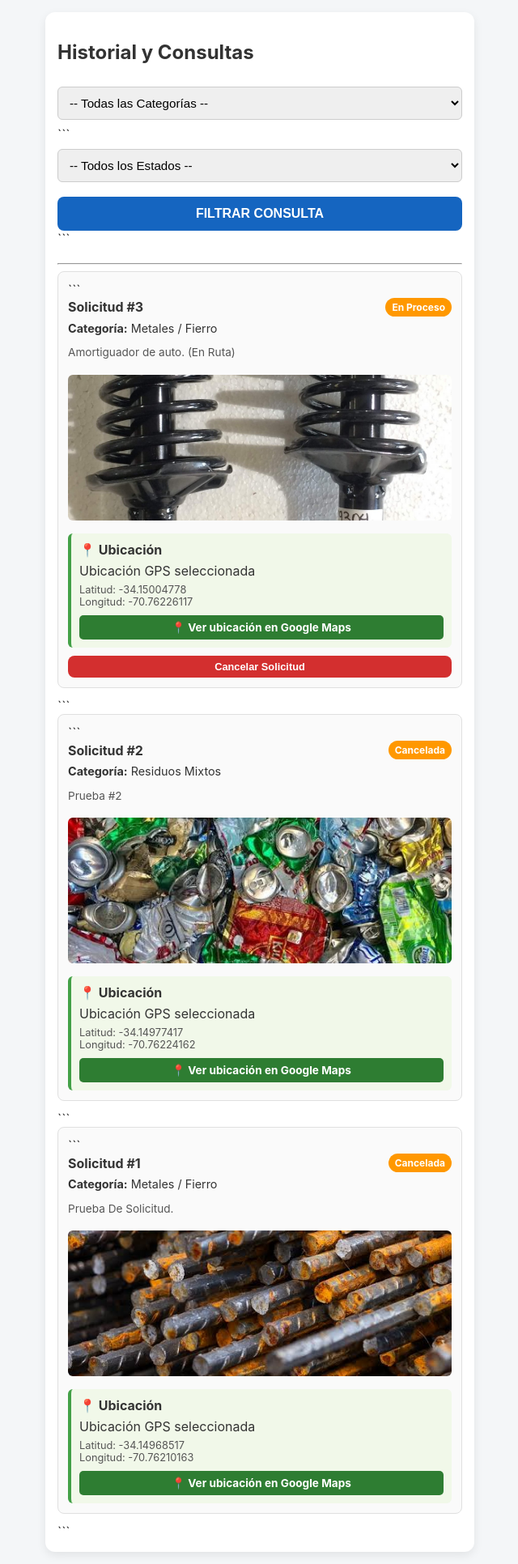
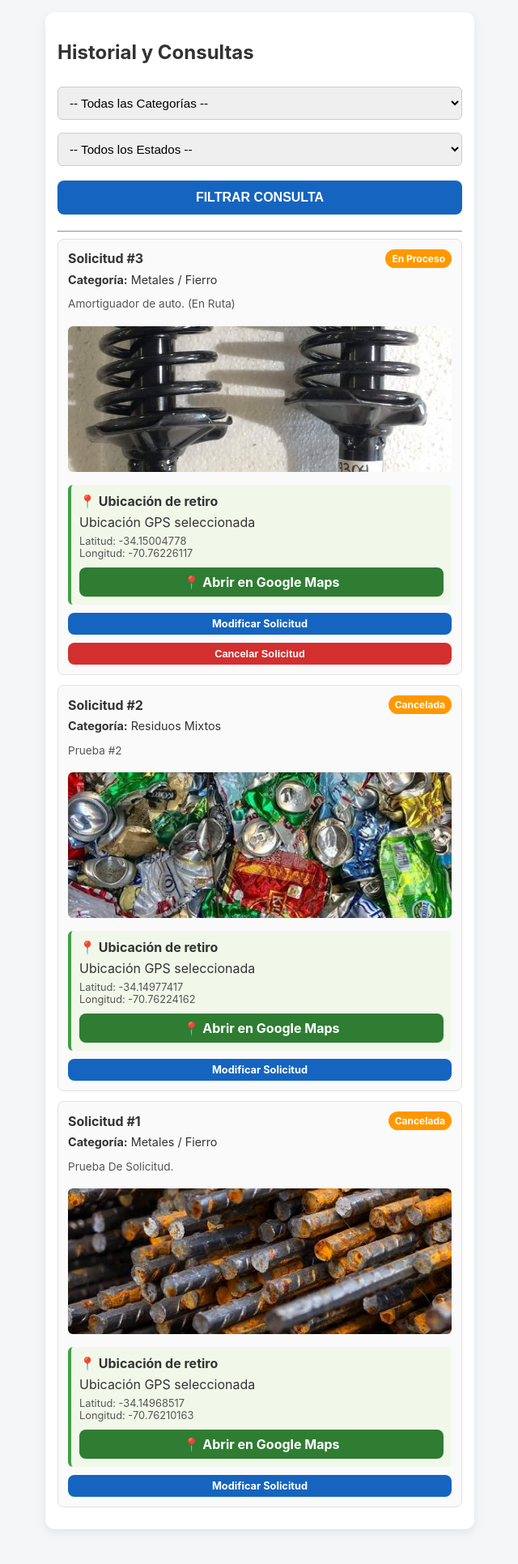
Before and after one commit to juanhidal1508/Repositorio_EcoCollector, a Django app: page /solicitudes/historial/ in a window 1280 px wide. Shown: the part 91-2023 px from the top of the page at 81% size, without its empty margins (319-959 px from the left). After the commit the page ends 1982 px from the top, so only its background shows below. Run offline with Django 5.2, Linux system fonts and the light colour scheme; data comes from the database, SQL or seed files in the repository; both versions use the stored data as it was after the commit.

Commit message:
EcoCollector fase 3 completada

````diff
--- a/recolecciones/templates/recolecciones/base.html
+++ b/recolecciones/templates/recolecciones/base.html
@@ -4,7 +4,7 @@
     <meta charset="UTF-8">
     <meta name="viewport" content="width=device-width, initial-scale=1.0">
     <title>EcoCollector PWA</title>
-    <style>
+        <style>
         body { font-family: -apple-system, BlinkMacSystemFont, "Segoe UI", Roboto, sans-serif; margin: 0; padding: 0; background-color: #f4f6f8; color: #333; }
         header { background-color: #2e7d32; color: white; padding: 15px; text-align: center; font-weight: bold; font-size: 1.2rem; }
         nav { display: flex; justify-content: space-around; background-color: #1b5e20; padding: 10px 0; }
--- a/recolecciones/templates/recolecciones/historial.html
+++ b/recolecciones/templates/recolecciones/historial.html
@@ -4,42 +4,44 @@
 
 <h2>Historial y Consultas</h2>
 
-<!-- Filtros de Búsqueda -->
+<form method="GET" style="margin-bottom: 20px;">
 
-<form method="GET" style="margin-bottom: 20px;">
     <select name="categoria">
         <option value="">-- Todas las Categorías --</option>
+
         {% for cat in categorias %}
-            <option value="{{ cat.id }}" {% if cat.id|stringformat:"s" == categoria_selected %}selected{% endif %}>
+            <option value="{{ cat.id }}"
+                {% if cat.id|stringformat:"s" == categoria_selected %}selected{% endif %}>
                 {{ cat.nombre_categoria }}
             </option>
         {% endfor %}
     </select>
 
-```
     <select name="estado">
         <option value="">-- Todos los Estados --</option>
+
         {% for key, val in estados %}
-        <option value="{{ key }}" {% if key == estado_selected %}selected{% endif %}>
+            <option value="{{ key }}"
+                {% if key == estado_selected %}selected{% endif %}>
                 {{ val }}
             </option>
         {% endfor %}
     </select>
 
-<button type="submit" class="btn" style="background-color: #1565c0;">
+    <button type="submit"
+            class="btn"
+            style="background-color: #1565c0;">
         FILTRAR CONSULTA
     </button>
-```
 
 </form>
 
 <hr>
 
-<!-- Lista de Resultados -->
+{% for sol in solicitudes %}
 
-{% for sol in solicitudes %} <div class="card">
+<div class="card">
 
-```
     <div style="display: flex; justify-content: space-between; align-items: center;">
         <strong>Solicitud #{{ sol.id }}</strong>
         <span class="badge">{{ sol.get_estado_actual_display }}</span>
@@ -53,14 +55,26 @@
         {{ sol.notas_adicionales|default:"Sin notas adicionales." }}
     </p>
 
-    <!-- Fotografía -->
+    <!-- FOTOGRAFÍA -->
+
     {% if sol.fotografias.first %}
+
         <img src="{{ sol.fotografias.first.imagen.url }}"
-             style="width: 100%; max-height: 180px; object-fit: cover; border-radius: 6px; margin-top: 6px;">
+             alt="Fotografía de la solicitud"
+             style="
+                width: 100%;
+                max-height: 180px;
+                object-fit: cover;
+                border-radius: 6px;
+                margin-top: 6px;
+             ">
+
     {% endif %}
 
     <!-- UBICACIÓN -->
+
     {% if sol.ubicacion %}
+
         <div style="
             margin-top: 12px;
             padding: 10px;
@@ -68,43 +82,78 @@
             border-radius: 6px;
             border-left: 4px solid #43a047;
         ">
-            <strong>📍 Ubicación</strong>
+
+            <strong>📍 Ubicación de retiro</strong>
 
             {% if sol.ubicacion.direccion_formateada %}
+
                 <p style="margin: 6px 0;">
                     {{ sol.ubicacion.direccion_formateada }}
                 </p>
+
             {% endif %}
 
-            <p style="font-size: 0.8rem; color: #555; margin: 4px 0;">
+            <p style="
+                font-size: 0.8rem;
+                color: #555;
+                margin: 6px 0;
+            ">
+
                 Latitud: {{ sol.ubicacion.latitud }}<br>
                 Longitud: {{ sol.ubicacion.longitud }}
+
             </p>
 
             <a href="https://www.google.com/maps?q={{ sol.ubicacion.latitud }},{{ sol.ubicacion.longitud }}"
                target="_blank"
                class="btn"
                style="
-                   display: inline-block;
-                   margin-top: 5px;
                     background-color: #2e7d32;
                     color: white;
                     text-decoration: none;
-                   padding: 7px 10px;
-                   border-radius: 5px;
+                    padding: 8px;
+               ">
+
+                📍 Abrir en Google Maps
+
+            </a>
+
+        </div>
+
+    {% else %}
+
+        <p style="
             font-size: 0.85rem;
+            color: #999;
+            margin-top: 10px;
         ">
-                📍 Ver ubicación en Google Maps
-            </a>
-        </div>
-    {% else %}
-        <p style="font-size: 0.85rem; color: #999; margin-top: 10px;">
+
             📍 Sin ubicación registrada.
+
         </p>
+
     {% endif %}
 
-    <!-- Cancelar -->
+    <!-- MODIFICAR SOLICITUD -->
+
+<a
+    href="{% url 'modificar_solicitud' sol.id %}"
+    class="btn"
+    style="
+        background-color: #1565c0;
+        padding: 6px;
+        font-size: 0.8rem;
+        text-decoration: none;
+        color: white;
+    "
+>
+    Modificar Solicitud
+</a>
+
+    <!-- CANCELAR SOLICITUD -->
+
     {% if sol.estado_actual != 'CANCELADA' %}
+
         <form method="POST"
               action="{% url 'cancelar_solicitud' sol.id %}"
               style="margin-top: 8px;">
@@ -113,16 +162,27 @@
 
             <button type="submit"
                     class="btn btn-danger"
-                    style="padding: 6px; font-size: 0.8rem;">
+                    style="
+                        padding: 6px;
+                        font-size: 0.8rem;
+                    ">
+
                 Cancelar Solicitud
+
             </button>
+
         </form>
+
     {% endif %}
 
 </div>
-```
 
-{% empty %} <p>No se encontraron solicitudes que coincidan con la búsqueda.</p>
+{% empty %}
+
+    <p>
+        No se encontraron solicitudes que coincidan con la búsqueda.
+    </p>
+
 {% endfor %}
 
 {% endblock %}
--- a/recolecciones/urls.py
+++ b/recolecciones/urls.py
@@ -6,5 +6,6 @@ urlpatterns = [
     path('solicitudes/nueva/', views.crear_solicitud_view, name='crear_solicitud'),
     path('solicitudes/historial/', views.historial_solicitudes_view, name='historial_solicitudes'),
     path('solicitudes/<int:pk>/cancelar/', views.cancelar_solicitud_view, name='cancelar_solicitud'),
-    path('recolector/solicitudes/',views.historial_solicitudes_view, name='solicitudes_disponibles'),
+    path('solicitudes/<int:pk>/modificar/', views.modificar_solicitud_view, name='modificar_solicitud'),
+    path('recolector/solicitudes/', views.solicitudes_disponibles_view, name='solicitudes_disponibles'),
 ]
--- a/recolecciones/views.py
+++ b/recolecciones/views.py
@@ -90,6 +90,47 @@ def cancelar_solicitud_view(request, pk):
         messages.info(request, f"La solicitud #{solicitud.id} ha sido cancelada.")
     return redirect('historial_solicitudes')
 
+def modificar_solicitud_view(request, pk):
+    solicitud = get_object_or_404(SolicitudRetiro, pk=pk)
+
+    if request.method == 'POST':
+        categoria_id = request.POST.get('categoria')
+        notas = request.POST.get('notas_adicionales')
+        estado = request.POST.get('estado_actual')
+
+        solicitud.categoria = get_object_or_404(
+            CategoriaChatarra,
+            id=categoria_id
+        )
+        solicitud.notas_adicionales = notas
+
+        if estado in dict(SolicitudRetiro.ESTADOS):
+            solicitud.estado_actual = estado
+
+        solicitud.save()
+
+        messages.success(
+            request,
+            f"¡Solicitud #{solicitud.id} modificada correctamente!"
+        )
+
+        return redirect('historial_solicitudes')
+
+    categorias = CategoriaChatarra.objects.all()
+    estados = SolicitudRetiro.ESTADOS
+
+    context = {
+        'solicitud': solicitud,
+        'categorias': categorias,
+        'estados': estados,
+    }
+
+    return render(
+        request,
+        'recolecciones/modificar_solicitud.html',
+        context
+    )
+
 @login_required
 def solicitudes_disponibles_view(request):
     """Muestra las solicitudes publicadas disponibles para los recolectores."""
````
Also changed, not shown: recolecciones/templates/recolecciones/modificar_solicitud.html (added, +55 -0 lines), chatarra_fotos/2026/09/amortiguador.jpg (added), db.sqlite3, 1 other file. Lines whose indentation alone changed are shown as unchanged.
